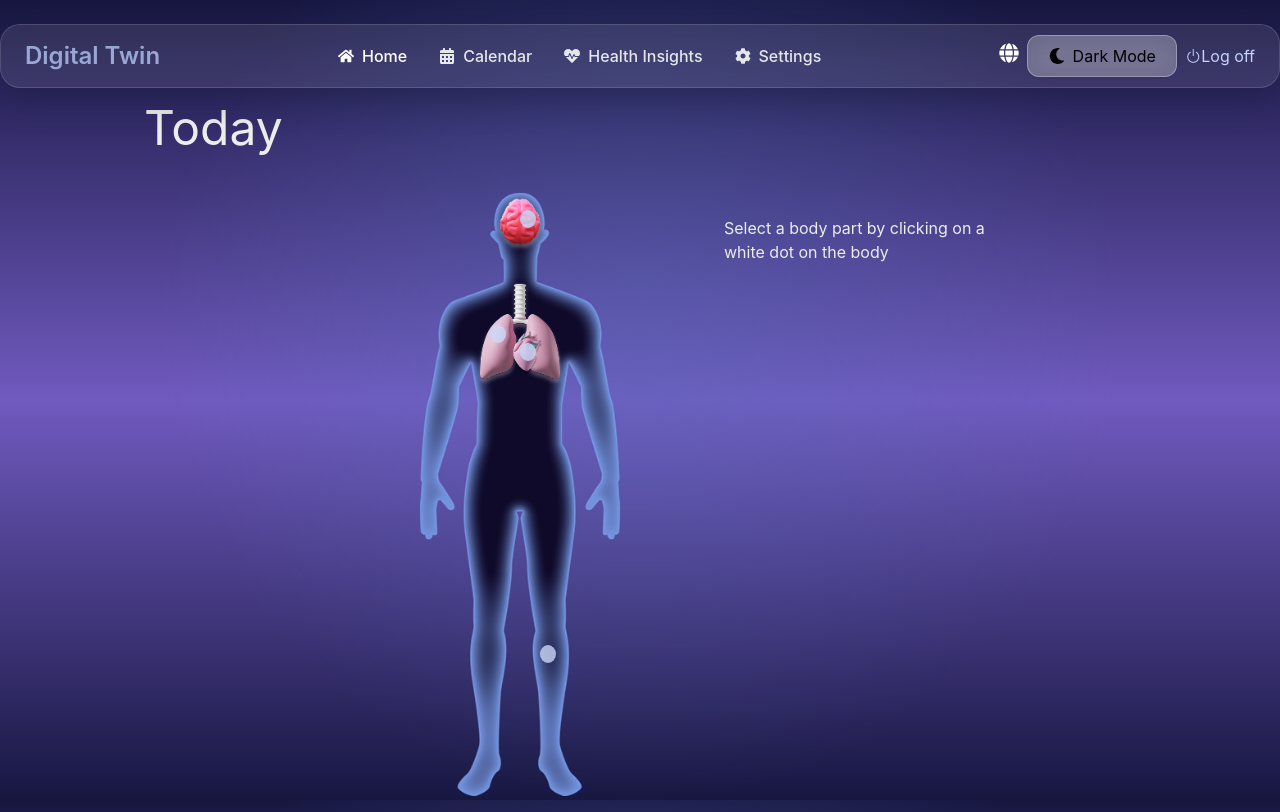
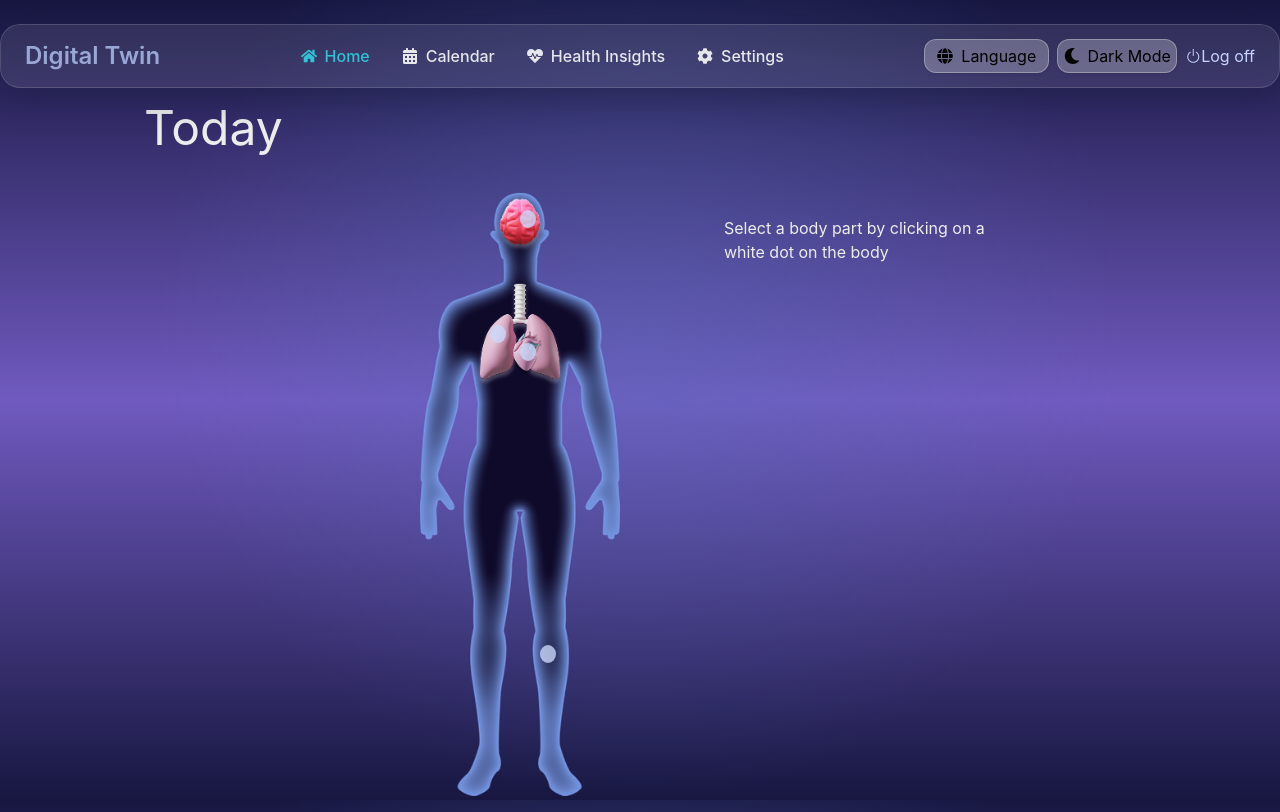
Before and after one commit to valttku/sote2035, a Next.js app in the folder client/: page / in a window 1280 px wide. Built offline with nearby package versions, Linux system fonts and the light colour scheme.

Commit message:
small ui tweaks

```diff
--- a/client/src/app/choose-service/page.tsx
+++ b/client/src/app/choose-service/page.tsx
@@ -34,7 +34,8 @@ export default function ChooseServicePage() {
       <Modal onClose={closeModal}>
         <h1 className="text-2xl md:text-3xl mb-4 text-center">
           {/* Responsive heading: text-2xl mobile, text-3xl desktop */}
-          Choose your device</h1>
+          Choose your device
+        </h1>
 
         <div className="flex flex-col md:flex-row gap-4">
           {/* Responsive button container: stacked on mobile, horizontal on desktop */}
@@ -42,8 +43,8 @@ export default function ChooseServicePage() {
           {/* Garmin Button */}
           <button
             className="
-              bg-[var(--button-blue-bg)]
-              hover:bg-[var(--button-blue-hover)]
+              button-style-blue
+              hover: button-blue-hover
               text-white
               rounded-md
               px-4 py-2
@@ -58,8 +59,8 @@ export default function ChooseServicePage() {
           {/* Polar Button */}
           <button
             className="
-              bg-[var(--button-blue-bg)]
-              hover:bg-[var(--button-blue-hover)]
+              button-style-blue
+              hover: button-blue-hover
               text-white
               rounded-md
               px-4 py-2
@@ -74,8 +75,8 @@ export default function ChooseServicePage() {
           {/* Skip Button */}
           <button
             className="
-              bg-[var(--cancel-button-bg)]
-              hover:bg-[var(--cancel-button-hover)]
+              cancel-button-style
+              hover:cancel-button-hover
               text-white
               rounded-md
               px-4 py-2
--- a/client/src/components/DarkModeToggle.tsx
+++ b/client/src/components/DarkModeToggle.tsx
@@ -41,10 +41,9 @@ export default function DarkModeToggle() {
     <button
       onClick={toggleDarkMode}
       className="
-        flex items-center justify-center gap-2 min-w-[150px]
-        p-2 rounded-xl
+        flex items-center justify-center gap-2 min-w-[120px]
+        p-1 rounded-xl
         bg-white/25 dark:bg-white/10
-        backdrop-blur-md
         border border-white/30 dark:border-white/15
         text-black dark:text-white
         hover:bg-white/35 dark:hover:bg-white/20
--- a/client/src/components/NavBar/Navbar.tsx
+++ b/client/src/components/NavBar/Navbar.tsx
@@ -65,7 +65,7 @@ export default function Navbar() {
               key={item.path}
               href={item.path}
               className={`flex items-center gap-2 font-medium ${
-                pathname === item.path ? "text-white" : "text-gray-200"
+                pathname === item.path ? "text-[#31c2d5]" : "text-gray-200"
               } hover:text-[#31c2d5] transition-colors duration-200`}
             >
               {item.icon}
@@ -78,9 +78,17 @@ export default function Navbar() {
           <div className="relative" ref={langRef}>
             <button
               onClick={() => setLangOpen(!langOpen)}
-              className="text-white text-xl hover:text-blue-300"
+              className="
+              flex items-center justify-center gap-2
+              p-1 px-3 rounded-xl
+              bg-white/25 dark:bg-white/10
+              border border-white/30 dark:border-white/15
+              text-black dark:text-white
+              hover:bg-white/35 dark:hover:bg-white/20
+              transition-all duration-300
+              shadow-sm"
             >
-              <FaGlobe />
+              <FaGlobe />Language
             </button>
             {langOpen && (
               <div className="absolute right-0 mt-2 w-20 bg-gray-800 text-white rounded shadow-lg z-50">
--- a/client/src/components/RegisterForm.tsx
+++ b/client/src/components/RegisterForm.tsx
@@ -99,7 +99,6 @@ export default function RegisterForm({
           type="email"
           value={email}
           onChange={(e) => setEmail(e.target.value)}
-          placeholder="Email"
           className="block w-full"
           required
         />
@@ -110,7 +109,6 @@ export default function RegisterForm({
           type="text"
           value={displayName}
           onChange={(e) => setDisplayName(e.target.value)}
-          placeholder="Display Name (optional)"
           className="block w-full"
         />
 
@@ -122,7 +120,6 @@ export default function RegisterForm({
             type={showPassword ? "text" : "password"}
             value={password}
             onChange={(e) => setPassword(e.target.value)}
-            placeholder="Password"
             className="block w-full"
             required
           />
@@ -159,7 +156,7 @@ export default function RegisterForm({
             <li
               key={req.text}
               className={`text-sm flex items-center gap-2 ${
-                req.regex.test(password) ? "text-green-600" : "text-red-500"
+                req.regex.test(password) ? "text-green-500" : "text-red-400"
               }`}
             >
               {req.text} {req.regex.test(password) ? "✓" : "✕"}
@@ -175,7 +172,6 @@ export default function RegisterForm({
             type={showConfirmPassword ? "text" : "password"}
             value={confirmPassword}
             onChange={(e) => setConfirmPassword(e.target.value)}
-            placeholder="Confirm Password"
             className="block w-full"
             required
           />
--- a/client/src/components/calendar/CalendarClient.tsx
+++ b/client/src/components/calendar/CalendarClient.tsx
@@ -332,12 +332,12 @@ export default function CalendarClient() {
         </section>
 
         {/* Calendar grid */}
-        <section className="grid grid-cols-7 gap-2">
+        <section className="grid grid-cols-7 gap-4">
           {/* Empty cells for days before month starts */}
           {Array.from({ length: offset }).map((_, i) => (
             <div
               key={`blank-${year}-${month}-${i}`}
-              className="min-h-20 w-full"
+              className="min-h-18 w-full"
             />
           ))}
 
--- a/client/src/components/settings/SettingsClient.tsx
+++ b/client/src/components/settings/SettingsClient.tsx
@@ -220,10 +220,10 @@ export default function SettingsClient() {
           <p>{t.weight_label}: {data.weight ?? "-"} kg</p>
 
           <div className="flex gap-3 pt-2">
-            <button onClick={() => setShowEditProfile(true)} className="button-style-blue">
+            <button onClick={() => setShowEditProfile(true)} className="button-style-blue min-w-[120px]">
               {t.edit_profile}
             </button>
-            <button onClick={() => setShowChangePassword(true)} className="button-style-blue">
+            <button onClick={() => setShowChangePassword(true)} className="button-style-blue min-w-[120px]">
               {t.change_password}
             </button>
           </div>
@@ -236,11 +236,11 @@ export default function SettingsClient() {
           <div className="flex justify-between items-center">
             <p>Polar</p>
             {polarLinked ? (
-              <button onClick={unlinkPolar} disabled={polarBusy} className="button-style-blue">
+              <button onClick={unlinkPolar} disabled={polarBusy} className="button-style-blue min-w-[120px]">
                 {polarBusy ? "Unlinking..." : t.unlink_polar}
               </button>
             ) : (
-              <button onClick={linkPolar} className="button-style-blue">
+              <button onClick={linkPolar} className="button-style-blue min-w-[120px]">
                 {t.link_polar}
               </button>
             )}
@@ -249,11 +249,11 @@ export default function SettingsClient() {
           <div className="flex justify-between items-center">
             <p>Garmin</p>
             {garminLinked ? (
-              <button onClick={unlinkGarmin} disabled={garminBusy} className="button-style-blue">
+              <button onClick={unlinkGarmin} disabled={garminBusy} className="button-style-blue min-w-[120px]">
                 {garminBusy ? "Unlinking..." : t.unlink_garmin}
               </button>
             ) : (
-              <button onClick={linkGarmin} className="button-style-blue">
+              <button onClick={linkGarmin} className="button-style-blue min-w-[120px]">
                 {t.link_garmin}
               </button>
             )}
```
